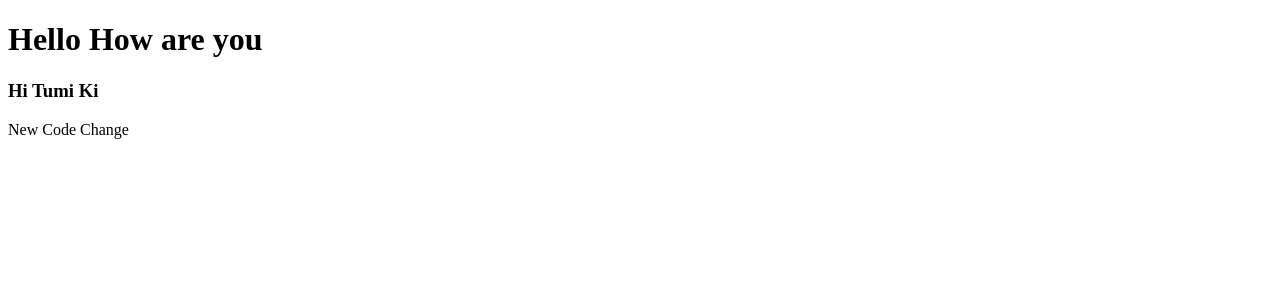
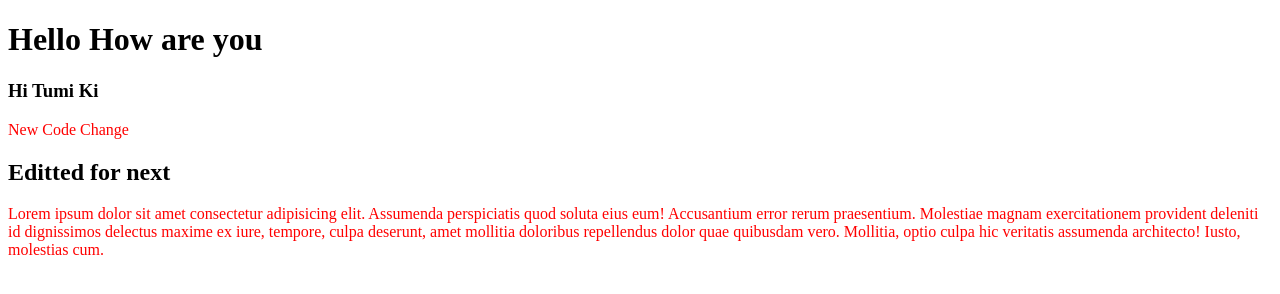
Before and after one commit to Kaisar-byte/my-second-repo, a plain HTML site: page index.html in a window 1280 px wide. Drawn offline with Linux system fonts and the light colour scheme.

Commit message:
styles added

```diff
--- a/index.html
+++ b/index.html
@@ -5,10 +5,13 @@
     <meta http-equiv="X-UA-Compatible" content="IE=edge">
     <meta name="viewport" content="width=device-width, initial-scale=1.0">
     <title>My second github repo</title>
+    <link rel="stylesheet" href="style.css">
 </head>
 <body>
     <h1>Hello How are you</h1>
     <h3>Hi Tumi Ki</h3>
     <p>New Code Change</p>
+    <h2>Editted for next </h2>
+    <p>Lorem ipsum dolor sit amet consectetur adipisicing elit. Assumenda perspiciatis quod soluta eius eum! Accusantium error rerum praesentium. Molestiae magnam exercitationem provident deleniti id dignissimos delectus maxime ex iure, tempore, culpa deserunt, amet mollitia doloribus repellendus dolor quae quibusdam vero. Mollitia, optio culpa hic veritatis assumenda architecto! Iusto, molestias cum.</p>
 </body>
 </html>
--- /dev/null
+++ b/style.css
@@ -0,0 +1,3 @@
+p{
+    color: red;
+}
```
